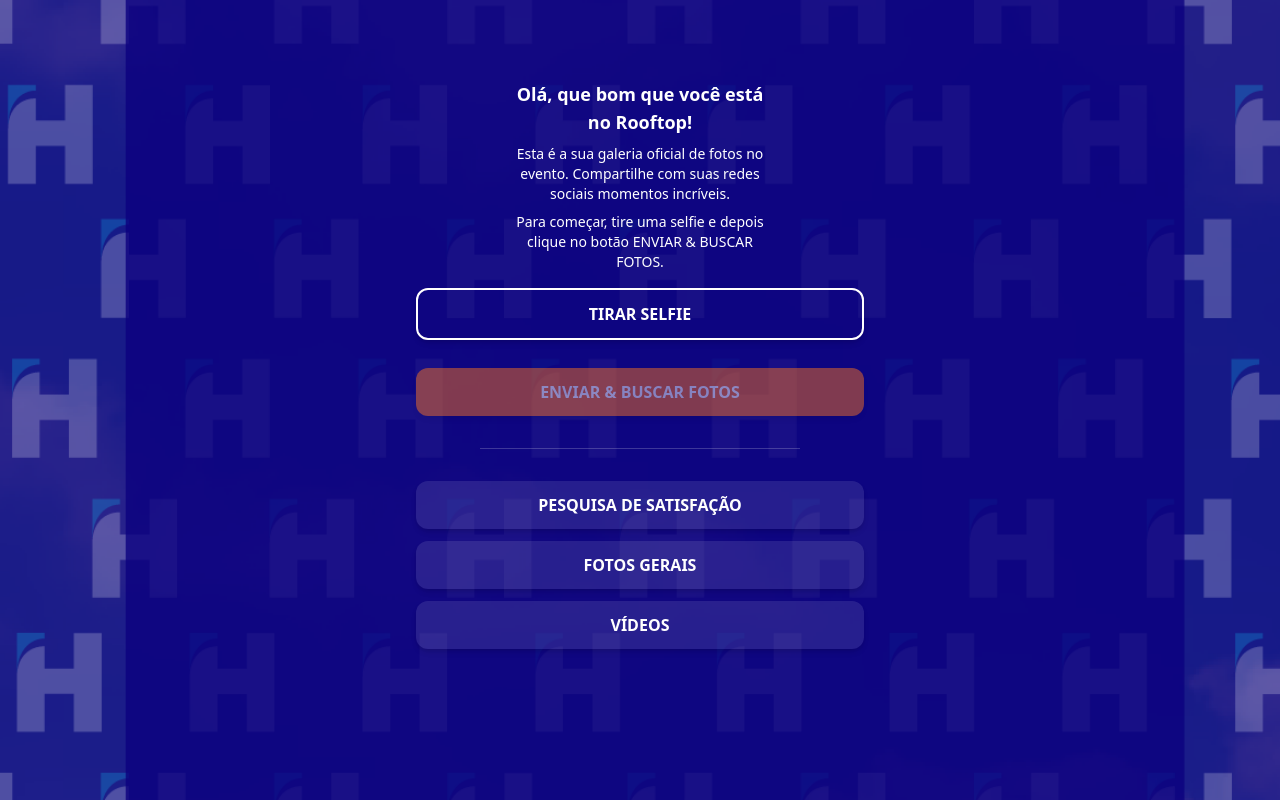
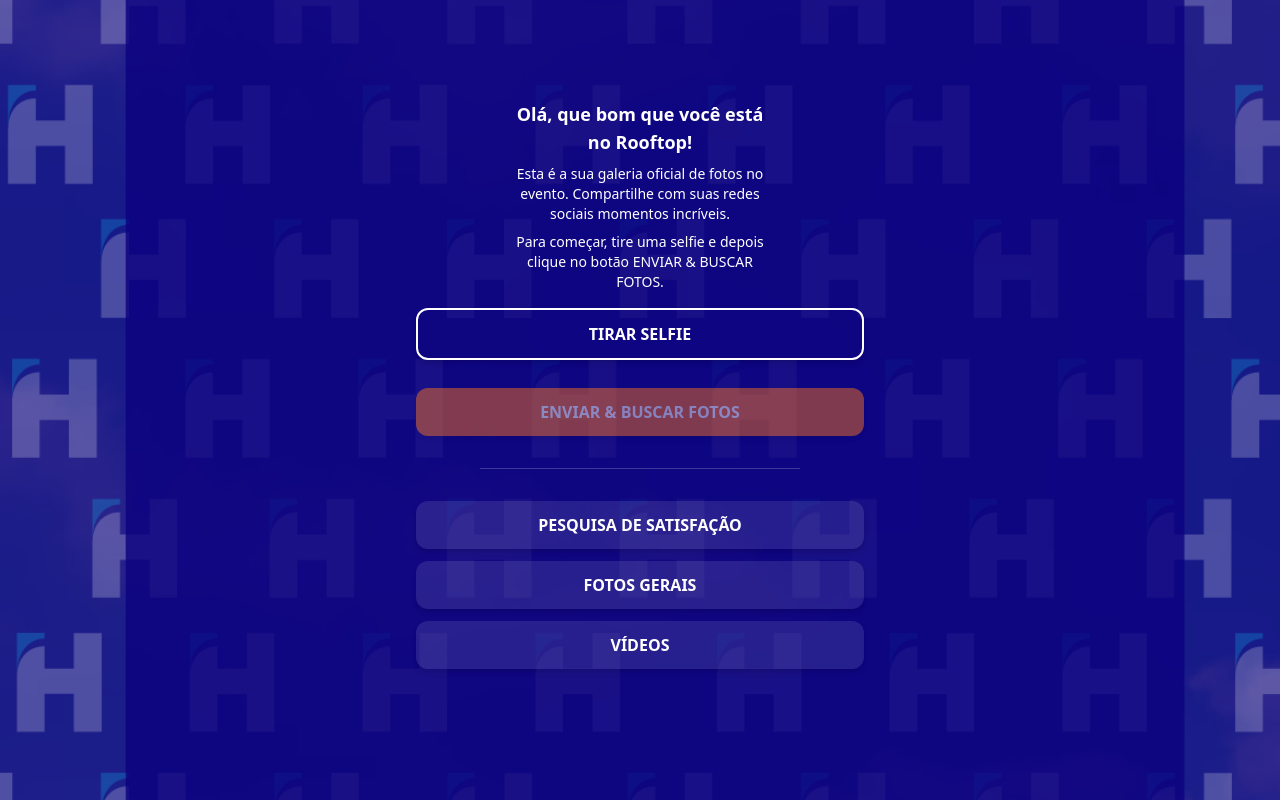
Before and after one commit to FloripaSquare/Floripa-Square-Moments, a Next.js app in the folder frontend/floripa-moments-frontend/: page /1/selfie in a window 1280 px wide. Built offline with nearby package versions, Linux system fonts and the light colour scheme; sample sign-in values are in the browser's storage.

Commit message:
ajuste padding

```diff
--- a/frontend/floripa-moments-frontend/app/[slug]/selfie/page.tsx
+++ b/frontend/floripa-moments-frontend/app/[slug]/selfie/page.tsx
@@ -94,7 +94,7 @@ export default function SelfiePage() {
       />
 
       {/* Conteúdo rolável */}
-      <div className="relative z-10 w-full flex-grow overflow-y-auto flex flex-col items-center px-4 pt-20 pb-10">
+      <div className="relative z-10 w-full flex-grow overflow-y-auto flex flex-col items-center px-4 pt-25 pb-10">
         {/* Texto e selfie */}
         <div className="flex flex-col items-center gap-4 w-full">
           <div
```
